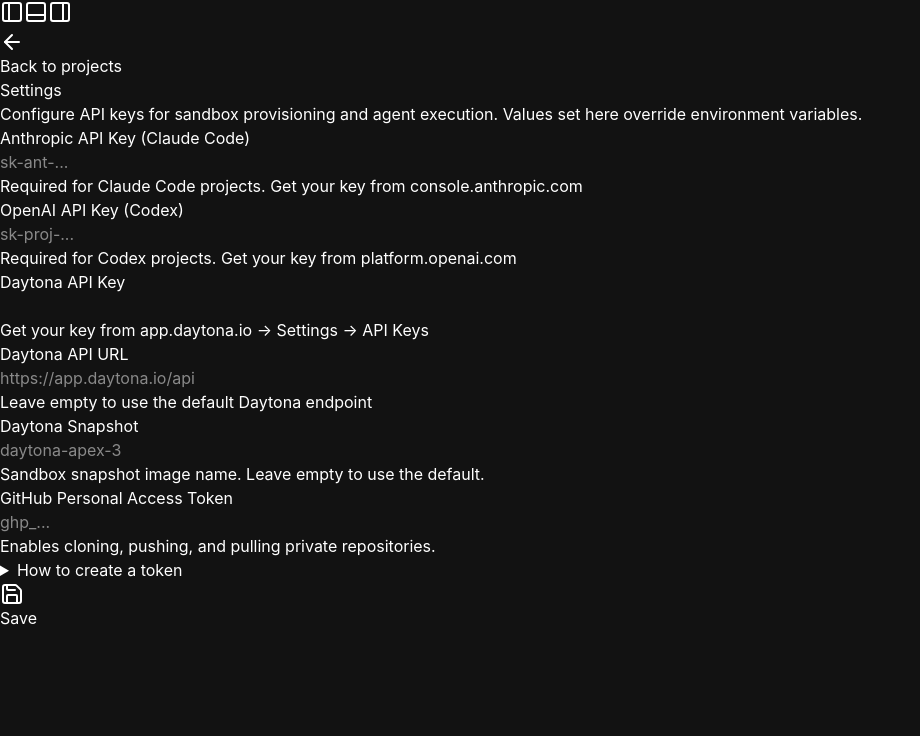
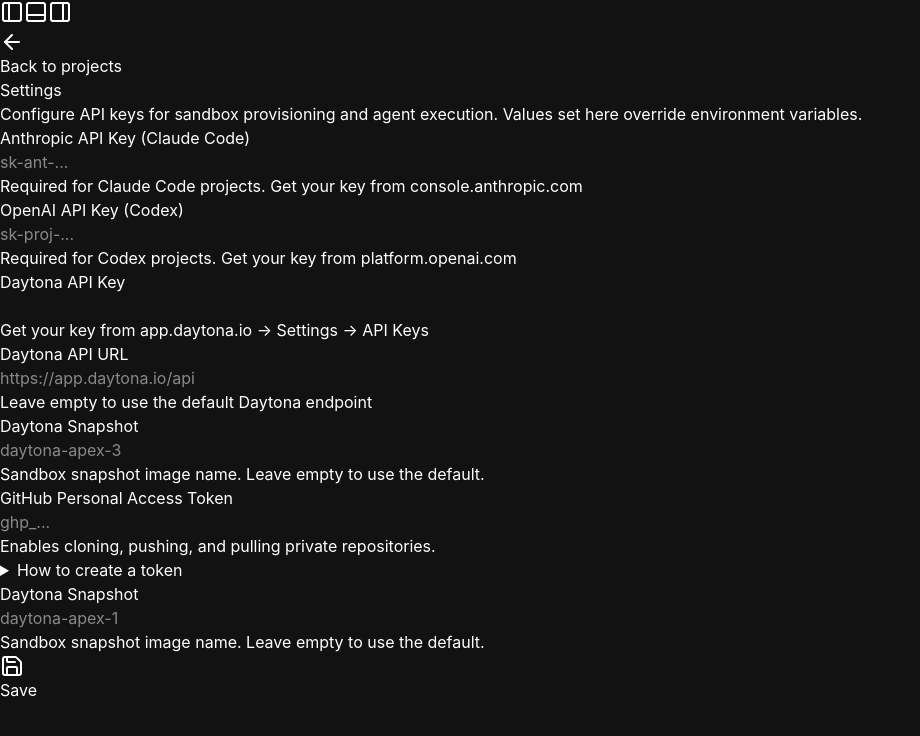
Before and after one commit to vedranjukic/apex, a React (Vite) app in the folder apps/dashboard/: page /settings in a window 1280 px wide. Shown: the top 736 px of the page, without its empty margins (0-920 px from the left). Built offline with nearby package versions, Linux system fonts and the light colour scheme; no server answers.

Commit message:
default snapshot config fix

```diff
--- a/apps/dashboard/src/pages/settings-page.tsx
+++ b/apps/dashboard/src/pages/settings-page.tsx
@@ -120,6 +120,13 @@ const FIELDS: FieldDef[] = [
     placeholder: "ghp_...",
     help: "Enables cloning, pushing, and pulling private repositories.",
     helpExtra: GITHUB_TOKEN_HELP,
+  },
+  {
+    key: 'DAYTONA_SNAPSHOT',
+    label: 'Daytona Snapshot',
+    type: 'text' as const,
+    placeholder: 'daytona-apex-1',
+    help: 'Sandbox snapshot image name. Leave empty to use the default.',
   },
 ];
 
```
